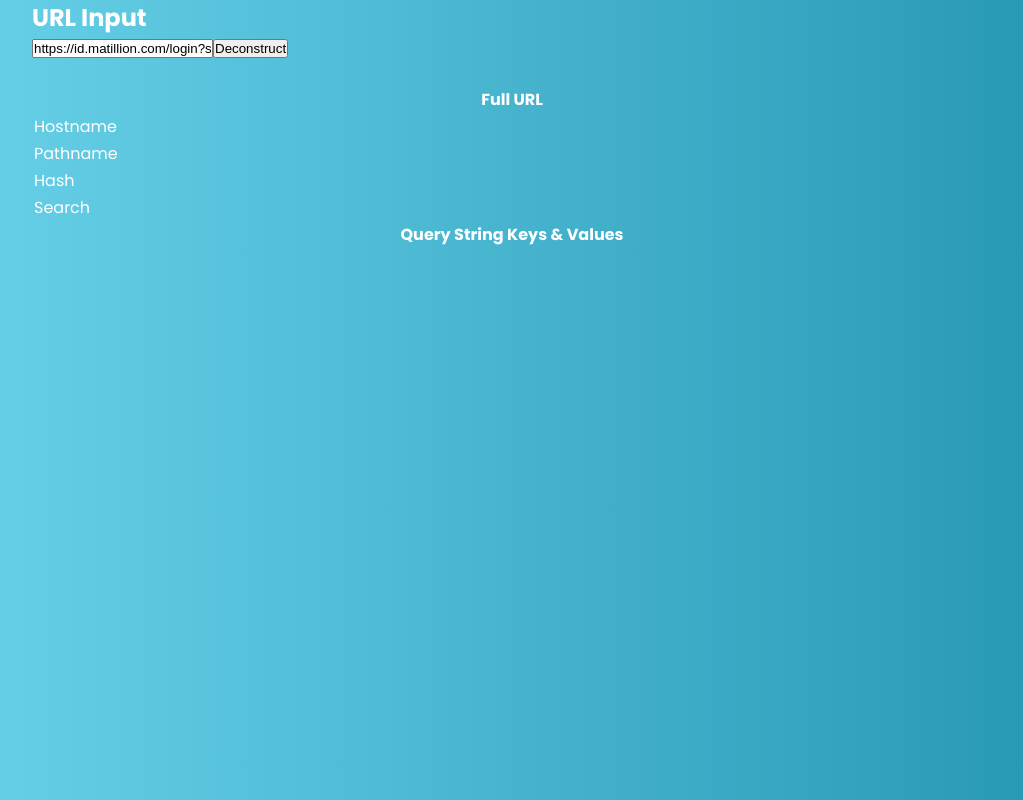
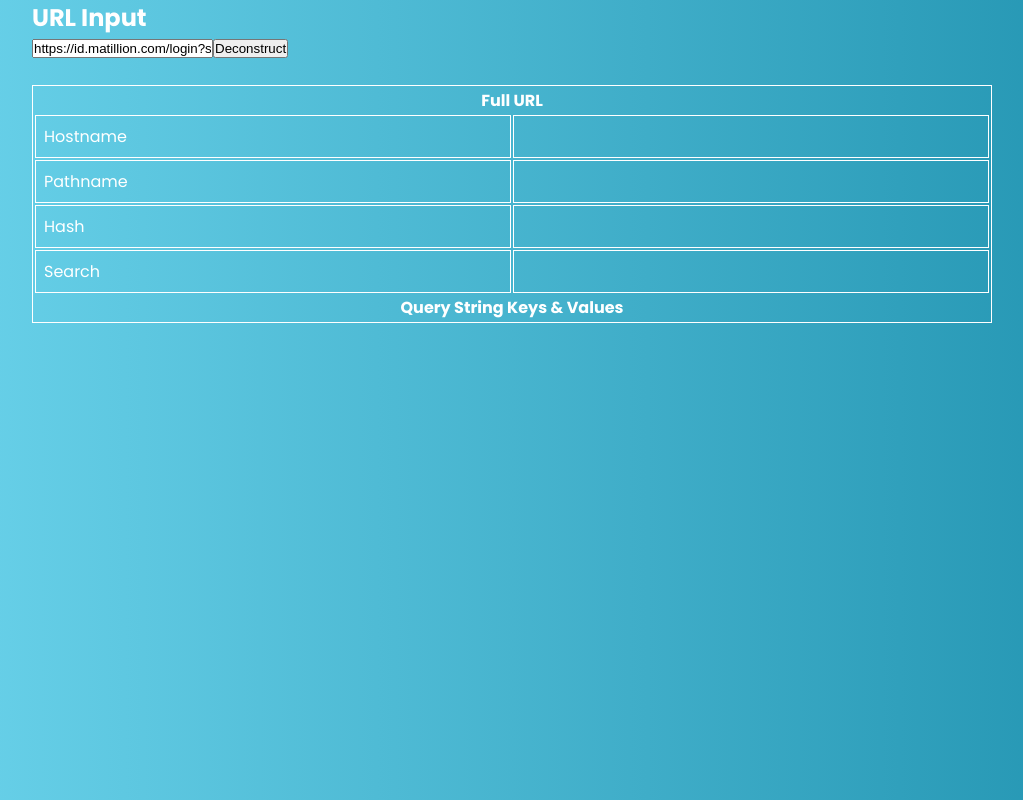
Before and after one commit to robdcal/url-deconstructor, a React (Create React App) app: page / in a window 1280 px wide. Shown: the whole page, without its empty margins (128-1151 px from the left). Built offline with nearby package versions, Linux system fonts and the light colour scheme.

Commit message:
tweak table styling

```diff
--- a/src/App.css
+++ b/src/App.css
@@ -18,6 +18,7 @@ body {
   ); /* W3C, IE 10+/ Edge, Firefox 16+, Chrome 26+, Opera 12+, Safari 7+ */
   color: white;
   font-family: "Poppins", sans-serif;
+  font-size: 16px;
   min-height: 100vh;
 }
 
@@ -30,8 +31,15 @@ body {
 table {
   table-layout: fixed;
   width: 100%;
+  border: 1px solid white;
+}
+
+table tr {
+  border: 1px solid white;
 }
 
 table td {
   word-wrap: break-word;
+  border: 1px solid white;
+  padding: 0.5rem;
 }
```
